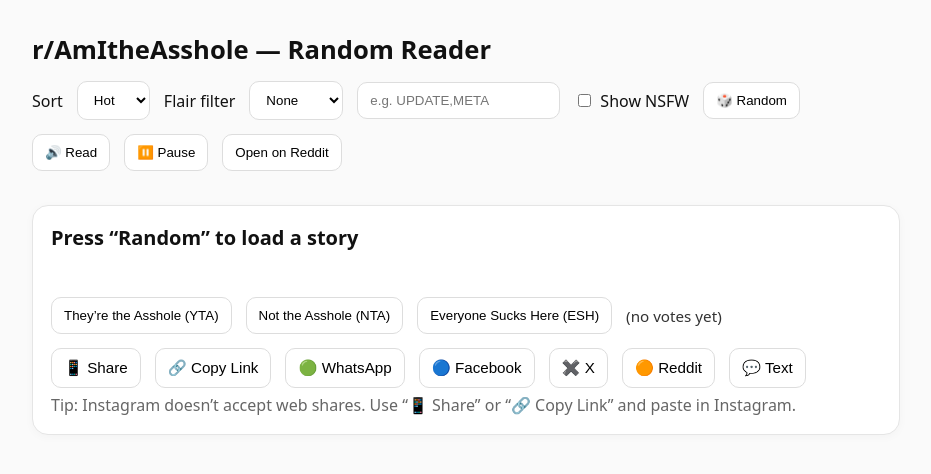
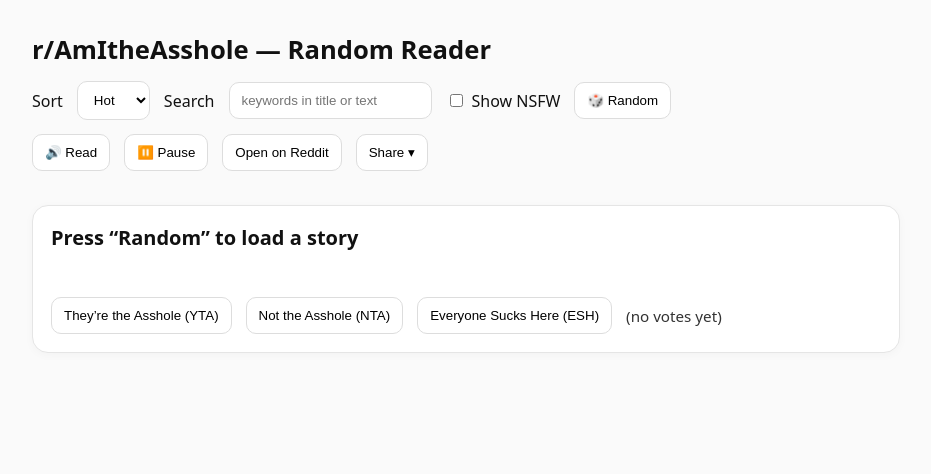
Before and after one commit to r0bay/Latest-Version-of-AITA, a Flask app: page / in a window 1280 px wide. Shown: the top 474 px of the page, without its empty margins (174-1105 px from the left). Run offline with Flask 3, Linux system fonts and the light colour scheme; data that the repository does not hold is empty.

Commit message:
Minimalist share dropdown; remove flair filter UI; add Search; meta 'Verdict:' format

```diff
--- a/static/app.js
+++ b/static/app.js
@@ -8,9 +8,8 @@
 
 const sortSel = document.getElementById("sort");
 const rangeSel = document.getElementById("topRange");
-const flairModeSel = document.getElementById("flairMode");
-const flairTermsInput = document.getElementById("flairTerms");
 const nsfwChk = document.getElementById("nsfw");
+const searchBox = document.getElementById("searchBox");
 
 const randomBtn = document.getElementById("randomBtn");
 
@@ -22,14 +21,9 @@
 const voteESH = document.getElementById("voteESH");
 const tallyEl = document.getElementById("tally");
 
-// Share buttons
-const shareNativeBtn  = document.getElementById("shareNative");
-const shareCopyBtn    = document.getElementById("shareCopy");
-const shareWhatsBtn   = document.getElementById("shareWhatsApp");
-const shareFbBtn      = document.getElementById("shareFacebook");
-const shareXBtn       = document.getElementById("shareX");
-const shareRedditBtn  = document.getElementById("shareReddit");
-const shareSMSBtn     = document.getElementById("shareSMS");
+// Share dropdown
+const shareToggle = document.getElementById("shareToggle");
+const shareMenu = document.getElementById("shareMenu");
 
 const synth = window.speechSynthesis;
 
@@ -53,22 +47,21 @@
   if (sortSel.value) p.set("sort", sortSel.value);
   if (sortSel.value === "top" && rangeSel.value) p.set("t", rangeSel.value);
   if (nsfwChk.checked) p.set("nsfw", "1");
-  if (flairModeSel.value) p.set("flair_mode", flairModeSel.value);
-  if (flairTermsInput.value.trim()) p.set("flairs", flairTermsInput.value.trim());
+  if (searchBox.value.trim()) p.set("q", searchBox.value.trim());
   return p.toString();
 }
 
-// Before voting: show nothing but subreddit (+ NSFW marker)
-// After voting: show verdict flair or "No verdict yet"
+// Before voting: show nothing (except NSFW marker, if any)
+// After voting: show "Verdict: <flair or No verdict yet>"
 function setMetaPreVote(post) {
-  const nsfw = post.over_18 ? " • NSFW" : "";
-  metaEl.textContent = `r/${post.subreddit}${nsfw}`;
+  const nsfw = post.over_18 ? "NSFW" : "";
+  metaEl.textContent = nsfw;
 }
 
 function setMetaPostVote(post) {
   const verdictText = post.flair ? post.flair : "No verdict yet";
   const nsfw = post.over_18 ? " • NSFW" : "";
-  metaEl.textContent = `r/${post.subreddit} • verdict: ${verdictText}${nsfw}`;
+  metaEl.textContent = `Verdict: ${verdictText}${nsfw}`;
 }
 
 function updateView(post, yourVote=null) {
@@ -77,16 +70,11 @@
   textEl.textContent  = post.text || "";
   openEl.href = post.permalink || "#";
   tallyEl.textContent = "(no votes yet)";
-
-  if (yourVote) {
-    setMetaPostVote(post);
-  } else {
-    setMetaPreVote(post);
-  }
-
-  fetchResults(); // get tallies & reveal if already voted this session
+  if (yourVote) setMetaPostVote(post); else setMetaPreVote(post);
+  fetchResults();
 }
 
+// ---------- Fetch ----------
 async function fetchRandom() {
   setLoading(true);
   stopSpeech();
@@ -118,14 +106,13 @@
     });
     const data = await res.json();
 
-    // Handle "already voted" gracefully (HTTP 200 with ok:false)
     if (!data.ok && data.error === "already_voted") {
       const y = data.counts?.YTA || 0;
       const n = data.counts?.NTA || 0;
       const e = data.counts?.ESH || 0;
       const yours = data.your_vote ? ` • you already voted: ${data.your_vote}` : "";
       tallyEl.textContent = `YTA: ${y} • NTA: ${n} • ESH: ${e}${yours}`;
-      setMetaPostVote(currentPost); // reveal verdict or "No verdict yet"
+      setMetaPostVote(currentPost);
       setError("You can only vote once for this story.");
       setTimeout(() => setError(""), 2000);
       return;
@@ -141,7 +128,7 @@
     const e = data.counts?.ESH || 0;
     const yours = data.your_vote ? ` • you voted: ${data.your_vote}` : "";
     tallyEl.textContent = `YTA: ${y} • NTA: ${n} • ESH: ${e}${yours}`;
-    setMetaPostVote(currentPost); // reveal verdict or "No verdict yet"
+    setMetaPostVote(currentPost);
   } catch (err) {
     setError(String(err));
   }
@@ -190,59 +177,42 @@
   }
 }
 
-// ---------- Sharing ----------
+// ---------- Share dropdown ----------
 function shareTextAndUrl() {
   const url = currentPost?.permalink || window.location.href;
   const text = currentPost?.title ? `AITA: ${currentPost.title}` : `Check this AITA story`;
   return { text, url };
 }
 
-async function nativeShare() {
-  const { text, url } = shareTextAndUrl();
-  if (navigator.share) {
-    try {
-      await navigator.share({ title: text, text, url });
-      setError("Shared!");
-      setTimeout(() => setError(""), 1500);
-      return;
-    } catch {}
-  }
-  await copyLink();
+function openShare(url) {
+  window.open(url, "_blank", "noopener,noreferrer");
 }
 
-async function copyLink() {
-  const { url } = shareTextAndUrl();
-  try {
-    await navigator.clipboard.writeText(url);
-    setError("Link copied to clipboard!");
-    setTimeout(() => setError(""), 1500);
-  } catch {
-    setError("Could not copy link.");
+function handleShare(action) {
+  const { text, url } = shareTextAndUrl();
+  if (!action) return;
+
+  switch (action) {
+    case "whatsapp":
+      openShare(`https://wa.me/?text=${encodeURIComponent(text + " " + url)}`);
+      break;
+    case "facebook":
+      openShare(`https://www.facebook.com/sharer/sharer.php?u=${encodeURIComponent(url)}`);
+      break;
+    case "twitter":
+      openShare(`https://twitter.com/intent/tweet?text=${encodeURIComponent(text)}&url=${encodeURIComponent(url)}`);
+      break;
+    case "reddit":
+      openShare(`https://www.reddit.com/submit?url=${encodeURIComponent(url)}&title=${encodeURIComponent(text)}`);
+      break;
+    case "sms":
+      window.location.href = `sms:?&body=${encodeURIComponent(text + " " + url)}`;
+      break;
   }
 }
 
-function openShare(url) {
-  window.open(url, "_blank", "noopener,noreferrer");
-}
-function shareWhatsApp() {
-  const { text, url } = shareTextAndUrl();
-  openShare(`https://wa.me/?text=${encodeURIComponent(text + " " + url)}`);
-}
-function shareFacebook() {
-  const { url } = shareTextAndUrl();
-  openShare(`https://www.facebook.com/sharer/sharer.php?u=${encodeURIComponent(url)}`);
-}
-function shareX() {
-  const { text, url } = shareTextAndUrl();
-  openShare(`https://twitter.com/intent/tweet?text=${encodeURIComponent(text)}&url=${encodeURIComponent(url)}`);
-}
-function shareReddit() {
-  const { text, url } = shareTextAndUrl();
-  openShare(`https://www.reddit.com/submit?url=${encodeURIComponent(url)}&title=${encodeURIComponent(text)}`);
-}
-function shareSMS() {
-  const { text, url } = shareTextAndUrl();
-  window.location.href = `sms:?&body=${encodeURIComponent(text + " " + url)}`;
+function toggleShareMenu(show) {
+  shareMenu.style.display = show ? "block" : (shareMenu.style.display === "block" ? "none" : "block");
 }
 
 // ---------- Events ----------
@@ -256,17 +226,29 @@
   rangeSel.style.display = isTop ? "inline-block" : "none";
 });
 
+// Let Enter in the search box trigger a new random with that query
+searchBox.addEventListener("keydown", (e) => {
+  if (e.key === "Enter") fetchRandom();
+});
+
 voteYTA.addEventListener("click", () => vote("YTA"));
 voteNTA.addEventListener("click", () => vote("NTA"));
 voteESH.addEventListener("click", () => vote("ESH"));
 
-shareNativeBtn.addEventListener("click", nativeShare);
-shareCopyBtn.addEventListener("click", copyLink);
-shareWhatsBtn.addEventListener("click", shareWhatsApp);
-shareFbBtn.addEventListener("click", shareFacebook);
-shareXBtn.addEventListener("click", shareX);
-shareRedditBtn.addEventListener("click", shareReddit);
-shareSMSBtn.addEventListener("click", shareSMS);
+// Share dropdown interactions
+shareToggle.addEventListener("click", (e) => {
+  e.stopPropagation();
+  toggleShareMenu();
+});
+shareMenu.addEventListener("click", (e) => {
+  const btn = e.target.closest("button");
+  if (!btn) return;
+  handleShare(btn.dataset.share);
+  toggleShareMenu(false);
+});
+document.addEventListener("click", () => {
+  shareMenu.style.display = "none";
+});
 
 // Initial UI state
 rangeSel.style.display = "none";
--- a/templates/index.html
+++ b/templates/index.html
@@ -25,9 +25,15 @@
     .error { color: #b00020; font-size: .95rem; min-height: 1.2em; }
     .vote { display: flex; flex-wrap: wrap; gap: var(--gap); align-items: center; margin-top: 12px; }
     .vote .tally { color: #333; font-size: .95rem; }
-    .muted { color:#666; }
     .toggle { display:flex; align-items:center; gap:6px; }
-    .share-row button { font-size: .95rem; }
+    .share-wrap { position: relative; display: inline-block; }
+    .share-menu {
+      position: absolute; top: 105%; left: 0;
+      background: #fff; border: 1px solid #ddd; border-radius: 10px;
+      box-shadow: 0 6px 16px rgba(0,0,0,.08);
+      padding: 8px; display: none; min-width: 180px; z-index: 50;
+    }
+    .share-menu button { display: block; width: 100%; text-align: left; margin: 2px 0; }
   </style>
 </head>
 <body>
@@ -52,14 +58,10 @@
         </select>
       </div>
 
+      <!-- Removed Flair Filter + Include/Exclude -->
       <div class="row">
-        <label>Flair filter</label>
-        <select id="flairMode">
-          <option value="">None</option>
-          <option value="include">Include</option>
-          <option value="exclude">Exclude</option>
-        </select>
-        <input id="flairTerms" type="text" placeholder="e.g. UPDATE,META" />
+        <label for="searchBox">Search</label>
+        <input id="searchBox" type="text" placeholder="keywords in title or text" />
       </div>
 
       <div class="row toggle">
@@ -80,6 +82,18 @@
       </div>
       <div class="row">
         <a id="openLink" target="_blank" rel="noopener"><button>Open on Reddit</button></a>
+
+        <!-- Minimalist Share with dropdown -->
+        <div class="share-wrap">
+          <button id="shareToggle">Share ▾</button>
+          <div class="share-menu" id="shareMenu">
+            <button data-share="whatsapp">🟢 WhatsApp</button>
+            <button data-share="facebook">🔵 Facebook</button>
+            <button data-share="twitter">✖️ Twitter (X)</button>
+            <button data-share="reddit">🟠 Reddit</button>
+            <button data-share="sms">💬 Text/SMS</button>
+          </div>
+        </div>
       </div>
     </div>
   </header>
@@ -97,17 +111,6 @@
       <button id="voteESH">Everyone Sucks Here (ESH)</button>
       <span class="tally" id="tally">(no votes yet)</span>
     </div>
-
-    <div class="row share-row" style="margin-top:14px;">
-      <button id="shareNative">📱 Share</button>
-      <button id="shareCopy">🔗 Copy Link</button>
-      <button id="shareWhatsApp">🟢 WhatsApp</button>
-      <button id="shareFacebook">🔵 Facebook</button>
-      <button id="shareX">✖️ X</button>
-      <button id="shareReddit">🟠 Reddit</button>
-      <button id="shareSMS">💬 Text</button>
-    </div>
-    <div class="muted" style="margin-top:6px;">Tip: Instagram doesn’t accept web shares. Use “📱 Share” or “🔗 Copy Link” and paste in Instagram.</div>
   </article>
 </main>
 
```
